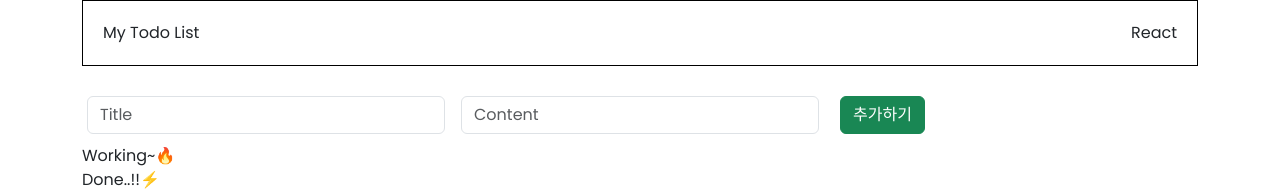
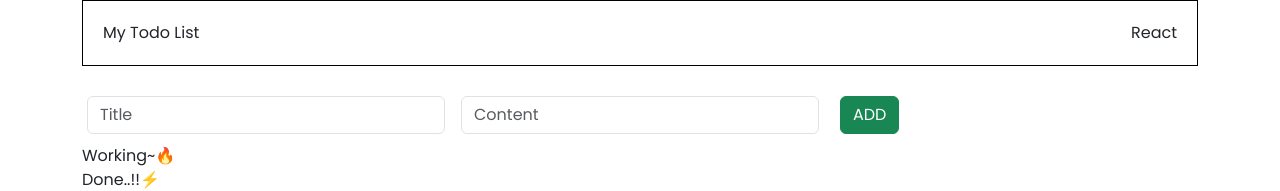
Before and after one commit to tube-jeonghoon/todolist, a React (Create React App) app: page / in a window 1280 px wide. Shown: the top 191 px of the page. Built offline with nearby package versions, Linux system fonts and the light colour scheme.

Commit message:
add 버튼추가

```diff
--- a/src/App.jsx
+++ b/src/App.jsx
@@ -93,7 +93,7 @@ function App() {
             onClick={clickAddButton}
             className="btn btn-success btn-custom"
           >
-            추가하기
+            ADD
           </button>
         </div>
       </div>
```
